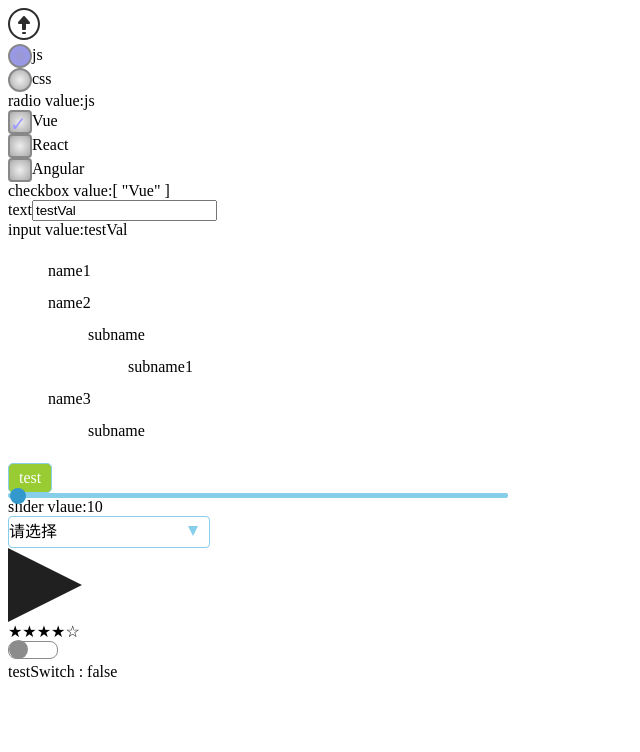
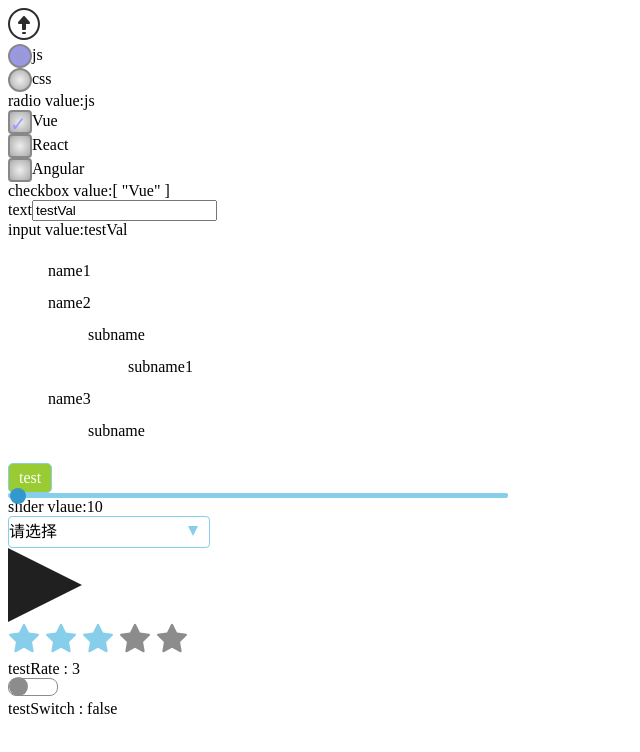
Before and after one commit to cheng87126/v-com, a Vue app: page / in a window 1280 px wide. Shown: the top 752 px of the page, without its empty margins (0-640 px from the left). Built offline with nearby package versions, Linux system fonts and the light colour scheme.

Commit message:
update rate.vue

```diff
--- a/src/app.vue
+++ b/src/app.vue
@@ -30,7 +30,8 @@
             v-model="selected">
         </v-select>
         <v-play v-model="testPlay"></v-play>
-        <v-rate v-model="testRate" v-bind:light="true"></v-rate>
+        <v-rate v-model="testRate" style="font-size:32px;"></v-rate>
+        <div>testRate : {{testRate}}</div>
         <v-switch v-model="testSwitch"></v-switch>
         <div>testSwitch : {{testSwitch}}</div>
     </div>
@@ -88,7 +89,7 @@ export default {
             }],
             selected:'',
             testPlay:true,
-            testRate:4,
+            testRate:3,
             testSwitch:false
         }
     },
--- a/src/rate.vue
+++ b/src/rate.vue
@@ -3,23 +3,30 @@
     display: inline-block;
     width: 1em;
     height: 1em;
-    fill: skyblue;
+    fill: #8c8c8c;
     vertical-align: -2px;
     margin-right: 5px;
+    cursor: pointer;
+}
+.favourite{
+    fill: skyblue;
 }
 </style>
 <template>
     <div>
         <div v-if="light">{{rating}}</div>
         <div v-else>
-            <svg viewBox="0 0 1024 1024" style="position: absolute; width: 0; height: 0;" width="0" height="0" version="1.1" xmlns="http://www.w3.org/2000/svg" xmlns:xlink="http://www.w3.org/1999/xlink">
+            <svg style="position: absolute; width: 0; height: 0;" width="0" height="0" version="1.1" xmlns="http://www.w3.org/2000/svg" xmlns:xlink="http://www.w3.org/1999/xlink">
                 <defs></defs>
-                <symbol id="rate">
-                    <path d="M512 844.117333l-281.258667 100.693334 8.874667-298.609778L56.888889 409.827556 343.608889 325.973333 512 79.189333l168.391111 246.784L967.111111 409.827556l-182.727111 236.373333 8.874667 298.666667z"></path>
+                <symbol id="rate" viewBox="0 0 32 32">
+                    <path d="M30.951,12.525c-0.118-0.362-0.431-0.626-0.807-0.681l-9.154-1.33L16.897,2.22 c-0.337-0.683-1.457-0.683-1.794,0l-4.093,8.294l-9.154,1.33c-0.376,0.055-0.689,0.319-0.807,0.681 c-0.118,0.362-0.02,0.759,0.253,1.025l6.624,6.456l-1.563,9.117c-0.064,0.375,0.09,0.754,0.398,0.978 c0.309,0.224,0.717,0.252,1.053,0.076L16,25.873l8.187,4.304c0.146,0.077,0.306,0.115,0.465,0.115c0.207,0,0.414-0.064,0.588-0.191 c0.308-0.224,0.462-0.603,0.398-0.978l-1.563-9.117l6.624-6.456C30.971,13.284,31.069,12.887,30.951,12.525z"></path>
                 </symbol>
             </svg>
-            <svg>
-                <use xlink:href="#rate" class="rate"/>
+            <svg class="rate"
+                v-for="x in 5" :key="x.id"
+                v-bind:class="{'favourite':x<=value}"
+                v-on:click="update(x)">
+                <use xlink:href="#rate"/>
             </svg>
         </div>
     </div>
@@ -41,6 +48,11 @@ export default {
         rating(){
             return '★★★★★☆☆☆☆☆'.substring(5 - this.value, 10 - this.value )
         }
+    },
+    methods:{
+        update(num){
+            this.$emit('input',num)
+        }
     }
 }
 </script>
```
